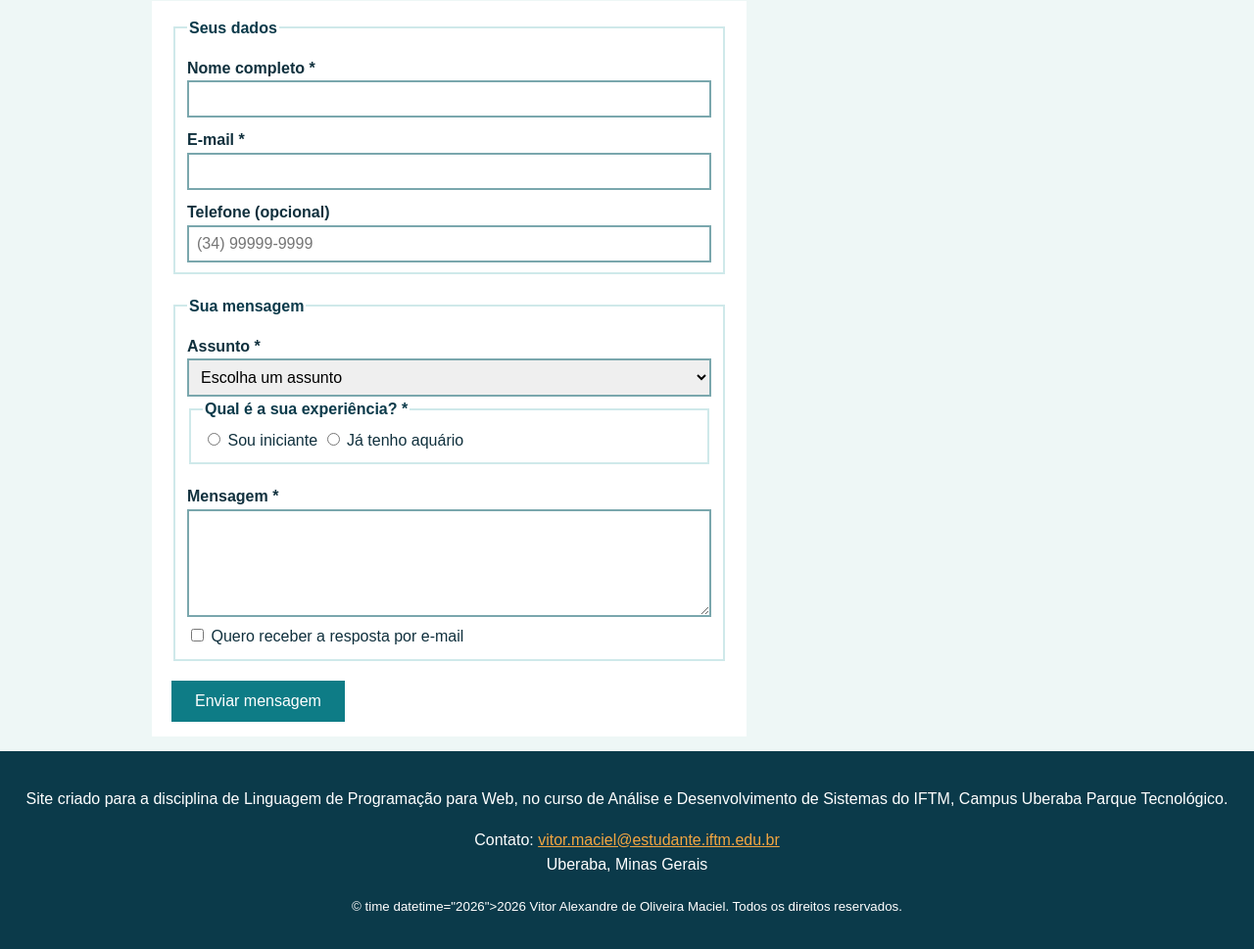
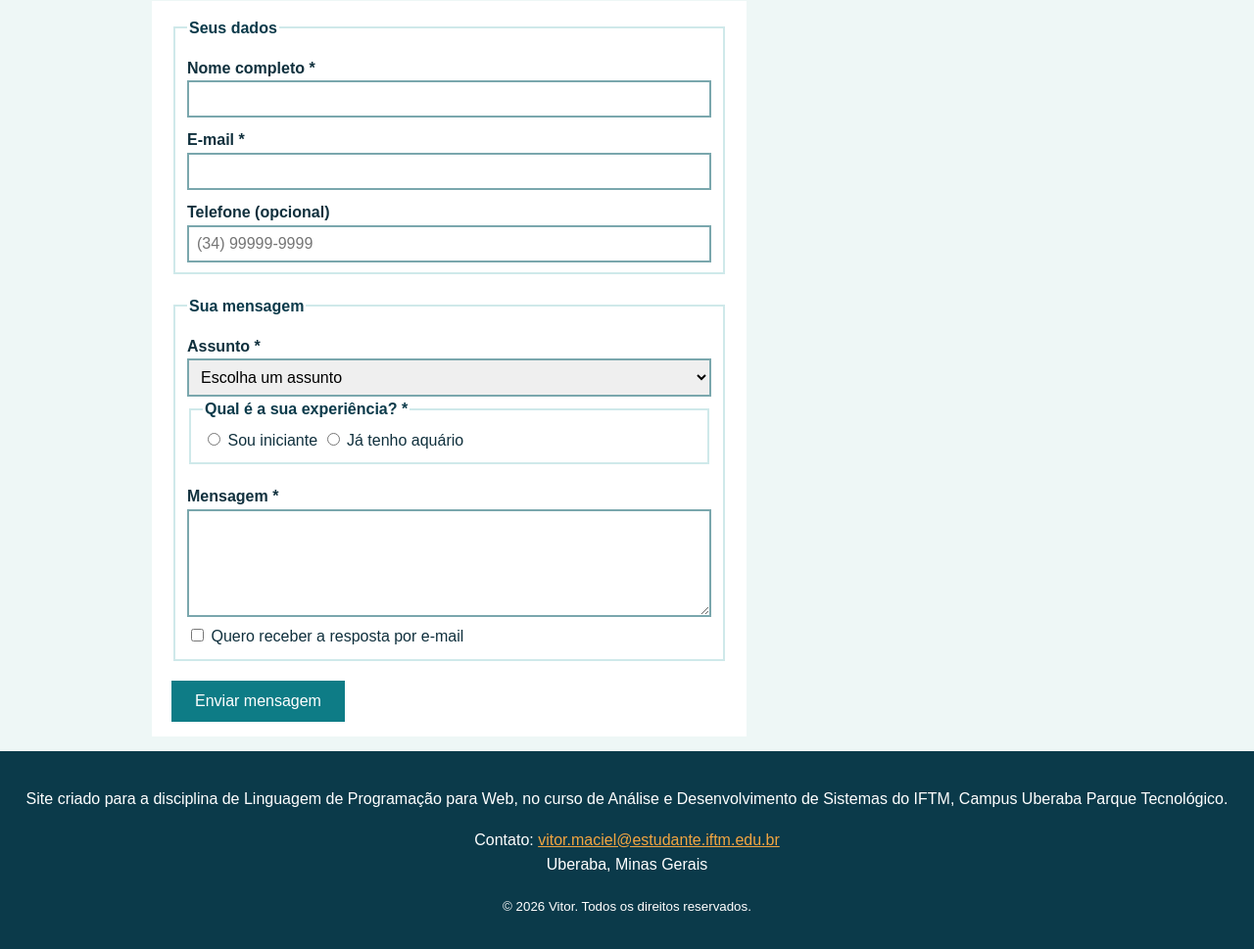
Before and after one commit to VitorAOMDev/site-aquario, a plain HTML site: page index.html in a window 1280 px wide. Shown: the part 2819-3788 px from the top of the page at 98% size. Drawn offline with Linux system fonts and the light colour scheme.

Commit message:
Update index.html

```diff
--- a/index.html
+++ b/index.html
@@ -157,7 +157,6 @@
       Contato: <a href="mailto:vitor.maciel@estudante.iftm.edu.br">vitor.maciel@estudante.iftm.edu.br</a><br>
       Uberaba, Minas Gerais
     </address>
-    <p><small>&copy; time datetime="2026">2026</time> Vitor Alexandre de Oliveira Maciel. Todos os direitos reservados.</small></p>
-  </footer>
+    <p><small>&copy; 2026 Vitor. Todos os direitos reservados.</small></p>
 </body>
 </html>
```
